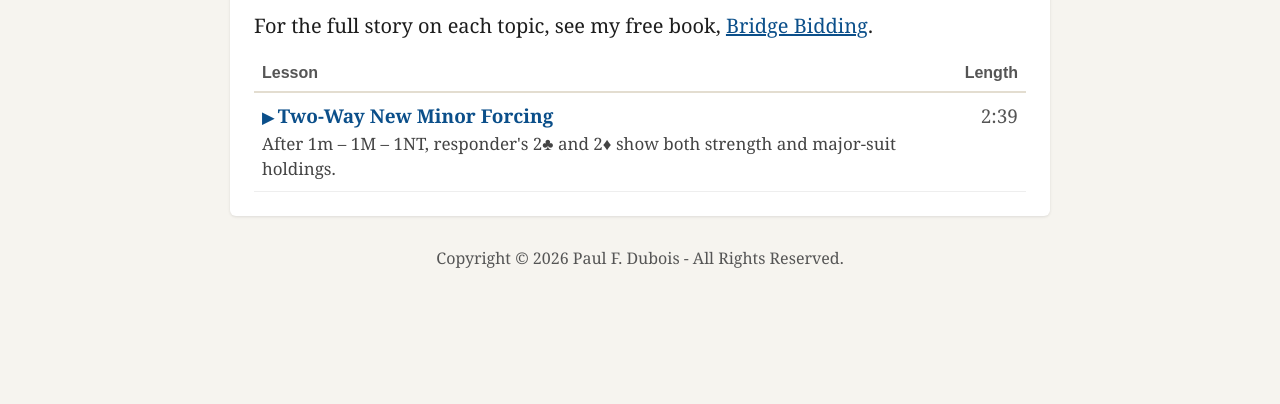
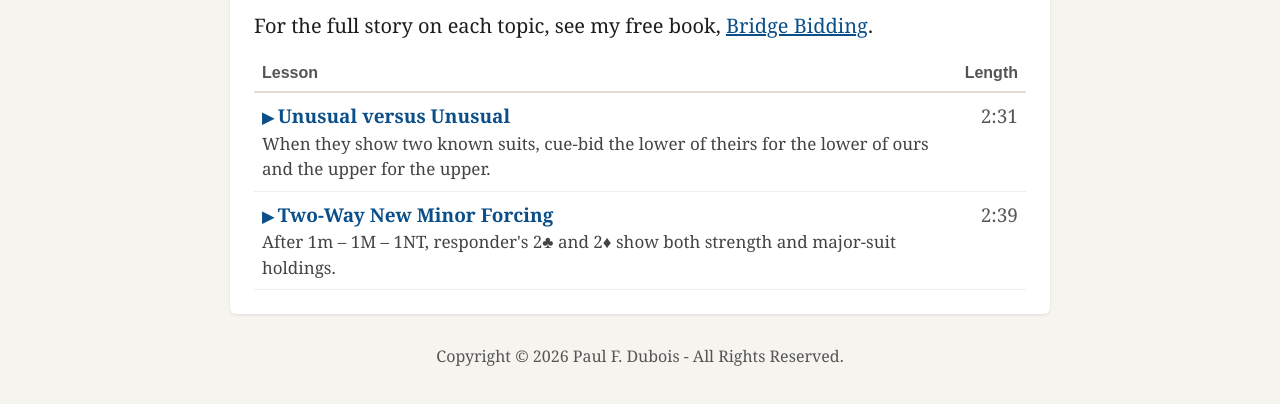
Before and after one commit to pfdubois/website, a plain HTML site: page bidding.html in a window 1280 px wide. Shown: the part 240-644 px from the top of the page. Drawn offline with Linux system fonts and the light colour scheme.

Commit message:
Bidding With Paul: add Unusual versus Unusual

```diff
--- a/bidding.html
+++ b/bidding.html
@@ -11,6 +11,7 @@
 <table class="vlist">
 <thead><tr><th>Lesson</th><th class="len">Length</th></tr></thead>
 <tbody>
+<tr data-video="unusual-vs-unusual"><td><a href="#">Unusual versus Unusual</a><div class="desc">When they show two known suits, cue-bid the lower of theirs for the lower of ours and the upper for the upper.</div></td><td class="len">2:31</td></tr>
 <tr data-video="two-way-new-minor-forcing"><td><a href="#">Two-Way New Minor Forcing</a><div class="desc">After 1m – 1M – 1NT, responder's 2♣ and 2♦ show both strength and major-suit holdings.</div></td><td class="len">2:39</td></tr>
 </tbody>
 </table>
```
